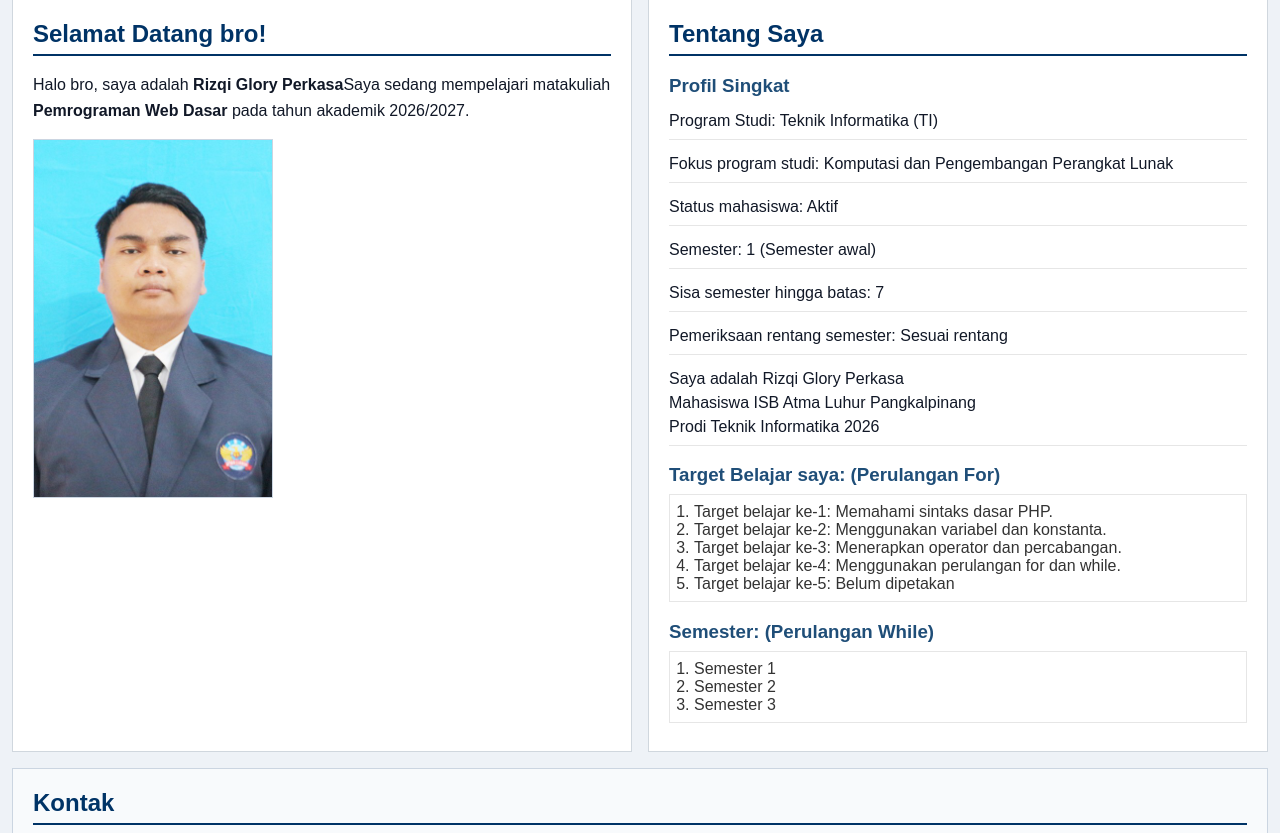
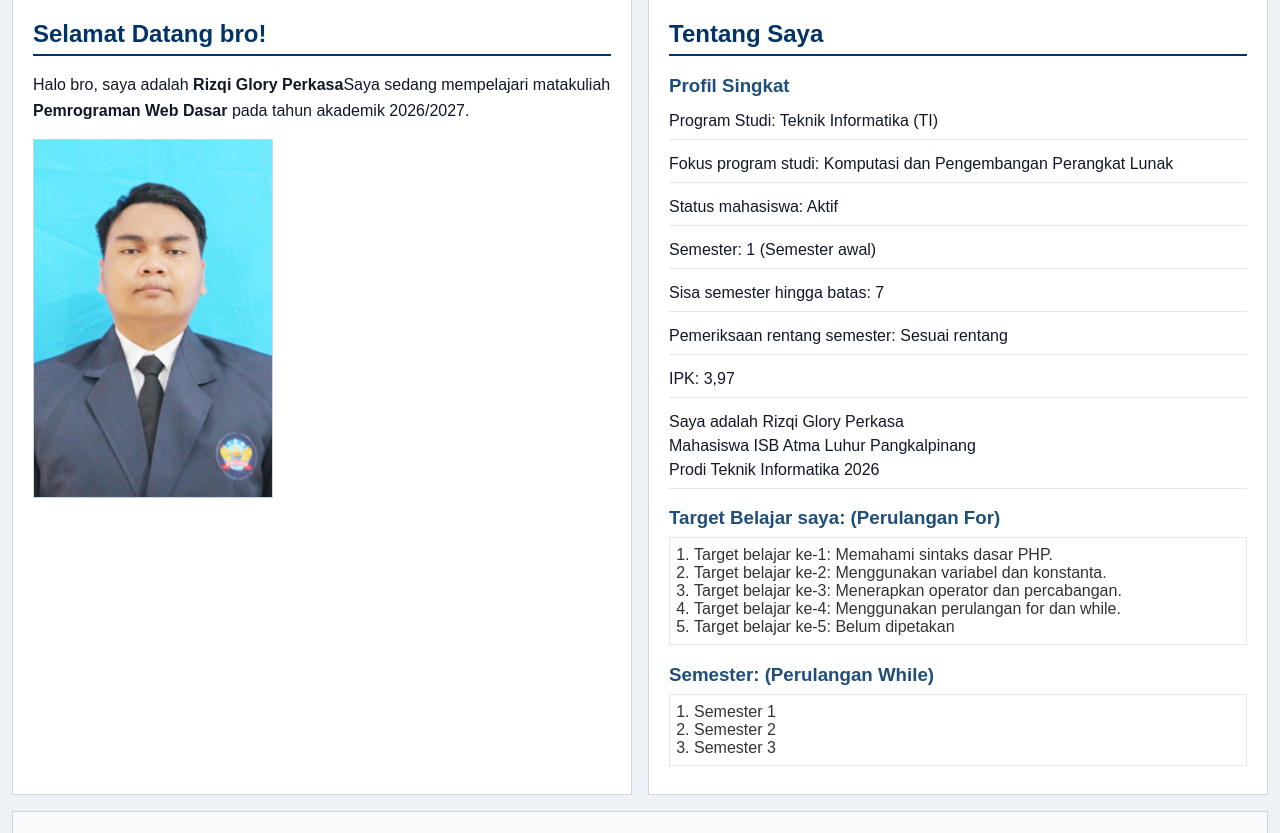
Before and after one commit to DC-Kiki/pwd-kk1020-2611510020, a PHP site: page /pertemuan-03/index.php in a window 1280 px wide. Shown: the part 157-990 px from the top of the page. Run offline with PHP 8.4, Linux system fonts and the light colour scheme.

Commit message:
Menambahkan Format Tampilan IPK dengan (number_format)

```diff
--- a/pertemuan-03/index.php
+++ b/pertemuan-03/index.php
@@ -5,7 +5,7 @@ $namaMahasiswa = "Rizqi Glory Perkasa";
 $programStudi = "TI";
 $tahunAkademik = "2026/2027";
 $semester = 1;
-$ipk = null;
+$ipk = 3.97;
 $statusAktif = true;
 $catatanTambahan = null;
 
@@ -96,6 +96,7 @@ switch ($programStudi) {
         <p>Semester: <?= $semester . " (" . $keteranganSemester . ")"; ?></p>
         <p>Sisa semester hingga batas: <?= $sisaSemester; ?></p>
         <p>Pemeriksaan rentang semester: <?= $statusSemester; ?></p>
+        <p>IPK: <?php echo number_format($ipk, 2, ',', '.'); ?></p>
         <p>
           Saya adalah Rizqi Glory Perkasa <br />Mahasiswa ISB Atma Luhur
           Pangkalpinang <br />Prodi Teknik Informatika 2026
```
Also changed, not shown: pertemuan-03/README.md.
